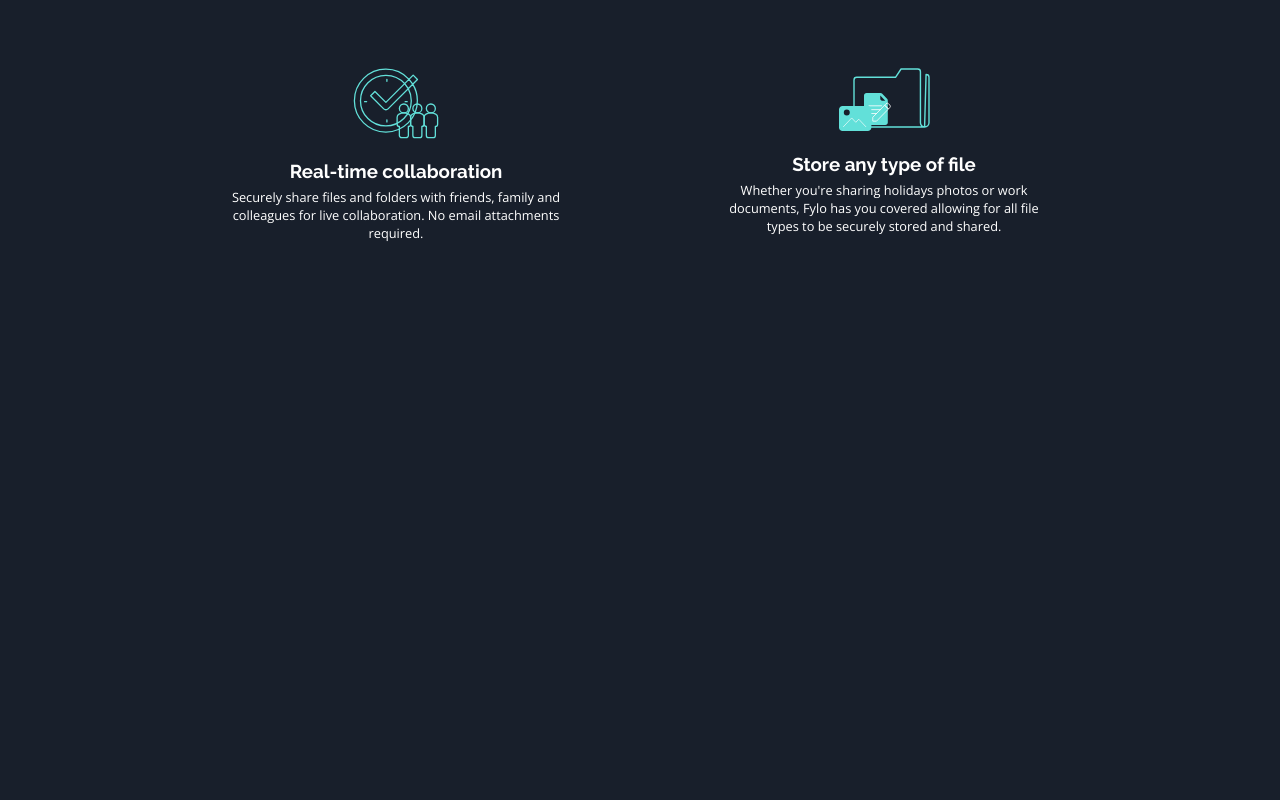
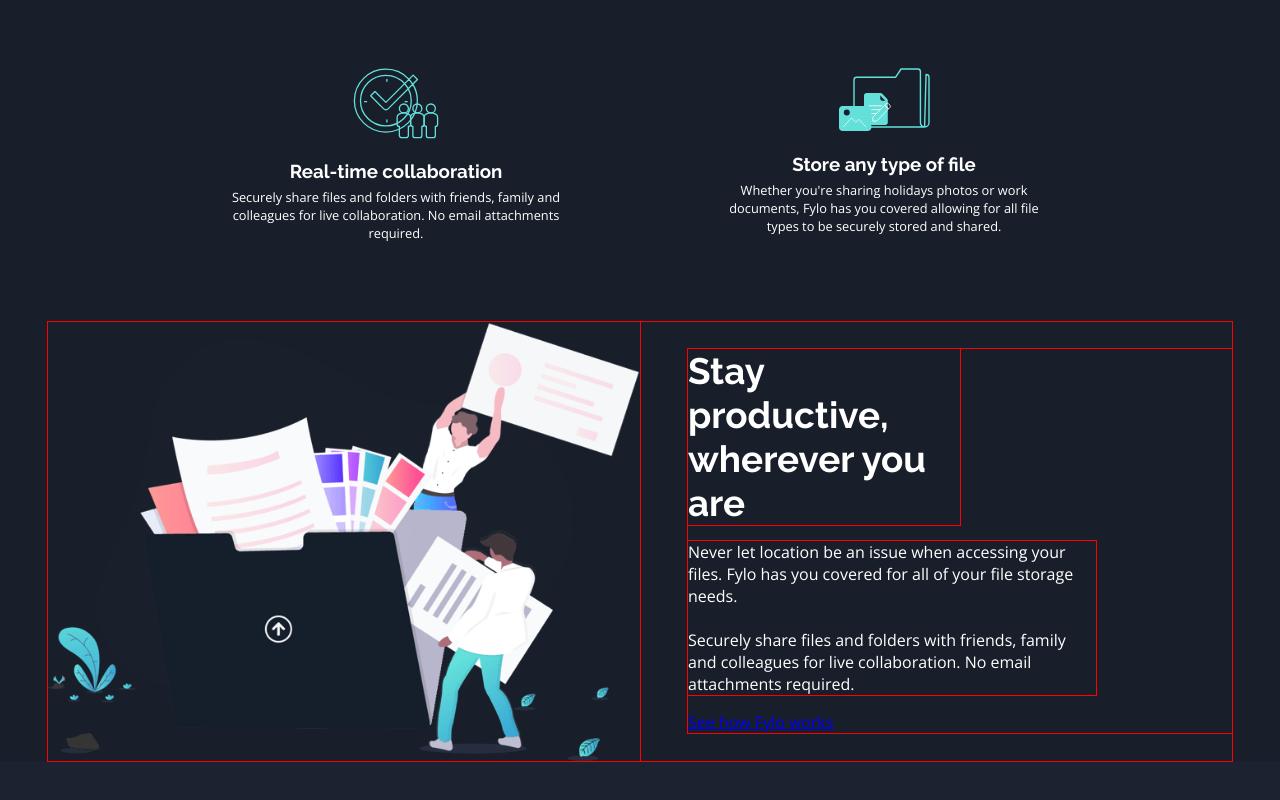
Before and after one commit to codein-looney/fylo-dark-theme-landing-page, a plain HTML site: page index.html in a window 1280 px wide. Shown: the part 1474-2274 px from the top of the page. Drawn offline with nearby package versions, Linux system fonts and the light colour scheme.

Commit message:
working on the description

```diff
--- a/index.html
+++ b/index.html
@@ -43,7 +43,7 @@
     </div>
   </section>
   <section class="container">
-    <div class="info-content">
+    <div class="info">
         <div class="col">
           <div class="icons"><img class="icon" src="./images/icon-access-anywhere.svg" alt=""></div>
           <h3 class="info-title">Access your files, anywhere</h3>
@@ -79,15 +79,23 @@
     </div>
   </section>
 
-  <!-- Stay productive, wherever you are
-
-  Never let location be an issue when accessing your files. Fylo has you covered for all of your file
-  storage needs.
-
-  Securely share files and folders with friends, family and colleagues for live collaboration. No email
-  attachments required.
-
-  See how Fylo works -->
+  <section class="container">
+    <div class="provider">
+      <img class="cover-secondary" src="./images/illustration-intro.png" alt="">
+      <div class="description">
+        <h2 class="des-title">Stay productive, wherever you are</h2>
+        <p class="des-subtitle">
+          Never let location be an issue when accessing your files. Fylo has you covered for all of your file
+          storage needs.
+          <br>
+          <br>
+          Securely share files and folders with friends, family and colleagues for live collaboration. No email
+          attachments required.
+        </p>
+        <a href="#">See how Fylo works</a>
+      </div>
+    </div>
+  </section>
 
   <!-- Fylo has improved our team productivity by an order of magnitude. Since making the switch our team has
   become a well-oiled collaboration machine.
--- a/scss/base/_reset.scss
+++ b/scss/base/_reset.scss
@@ -19,7 +19,7 @@ body {
     background-color: $Dark-Blue2;
 
     .wrapper {
-        height: 200vh;
+        height: 100%;
         background-image: url(/images/bg-curvy-desktop.svg);
         font-family: 'Open Sans', sans-serif;
         background-repeat: no-repeat;
--- a/scss/components/_cover.scss
+++ b/scss/components/_cover.scss
@@ -11,3 +11,11 @@
         height: auto;
     }
 }
+
+.cover-secondary {
+    width: 50%;
+    height: auto;
+
+    outline: 1px solid red;
+
+}
--- a/scss/layout/_grid.scss
+++ b/scss/layout/_grid.scss
@@ -23,7 +23,7 @@
     }
 }
 
-.container .info-content {
+.container .info {
     margin: 0 auto;
     width: 70%;
     padding-top: 10em;
@@ -31,19 +31,13 @@
     grid-template-columns: repeat(2, 1fr);
     gap: 5em;
 
-    // outline: 1px solid red; // REMOVE
-
     .col {
         text-align: center;
-
-        // outline: 1px solid red; // REMOVE
 
         .icons {
             margin-bottom: 1.3em;
             display: flex;
             justify-content: center;
-
-            // outline: 1px solid red; // REMOVE
         }
 
         .info-title {
@@ -57,3 +51,34 @@
         }
     }
 }
+
+.container .provider {
+    margin: 5em 3em;
+    display: flex;
+    align-items: center;
+    justify-content: center;
+    gap: 3em;
+
+    outline: 1px solid red;
+
+    .description {
+        display: flex;
+        flex-direction: column;
+        gap: 1em;
+
+        outline: 1px solid red;
+
+        .des-title {
+            max-width: 50%;
+            font-size: 2.3em;
+
+            outline: 1px solid red;
+        }
+
+        .des-subtitle {
+            max-width: 75%;
+
+            outline: 1px solid red;
+        }
+    }
+}
```
Also changed, not shown: css/styles.css, 1 other file.
